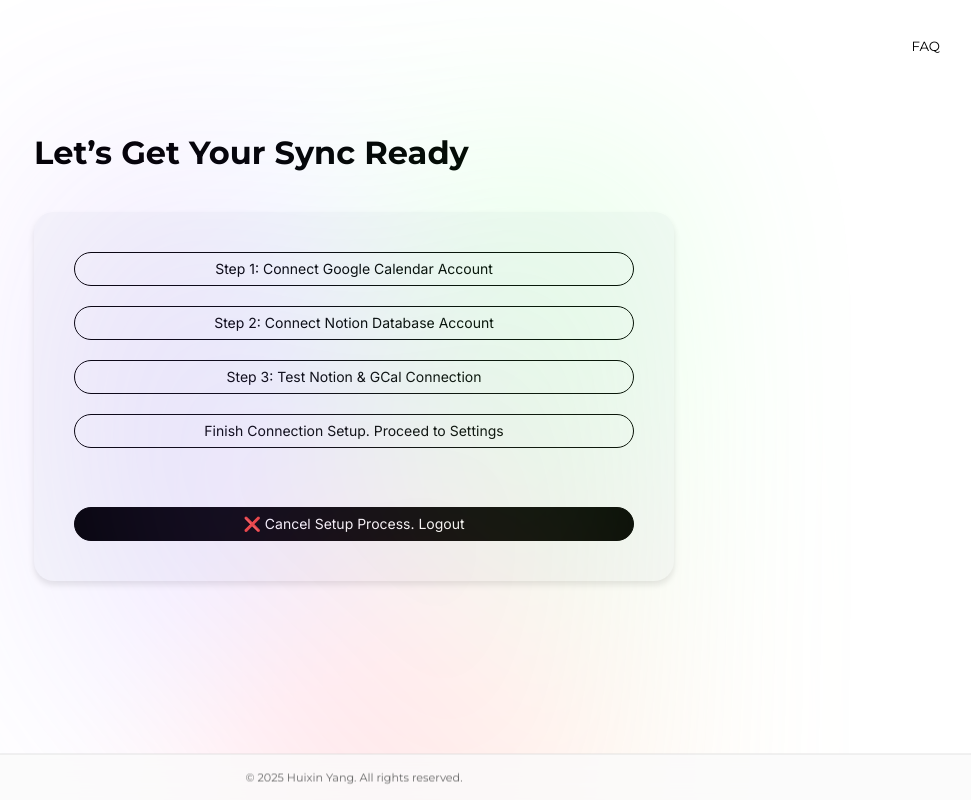
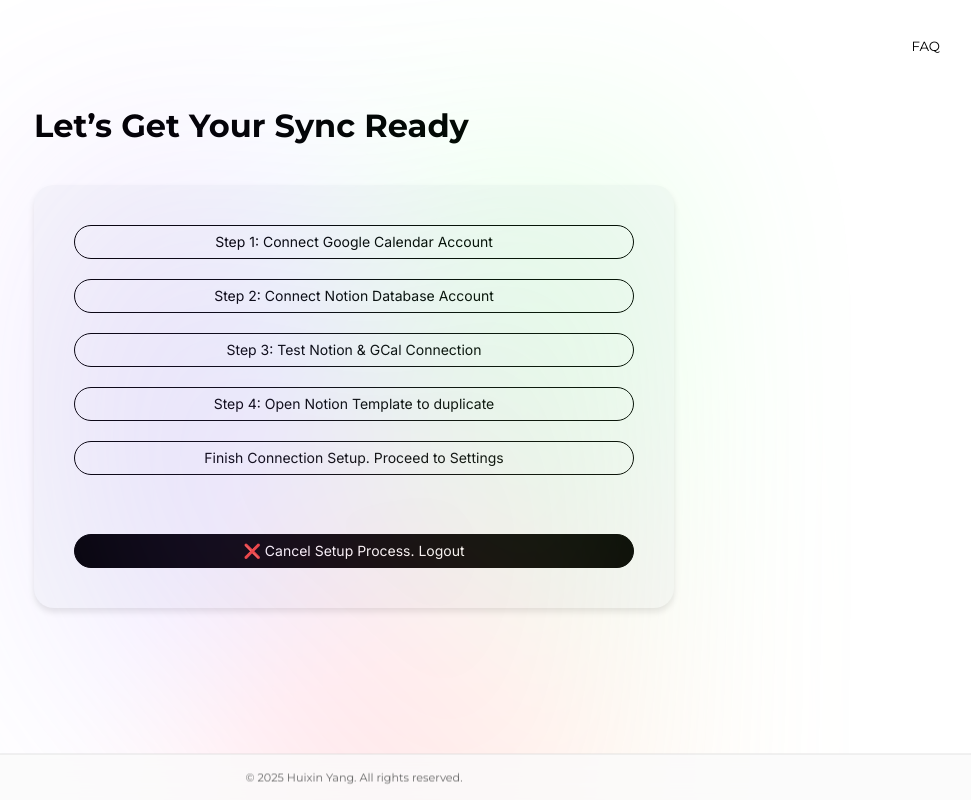
Before and after one commit to HUIXIN-TW/NotionSyncGCalFrontend, a Next.js app: page /getting-started in a window 1280 px wide. Shown: the whole page, without its empty margins (286-1257 px from the left). Built offline with nearby package versions, Linux system fonts and the light colour scheme; no server answers.

Commit message:
feat: add LinkToNotionTemplateButton for easy access to Notion template

```diff
--- a/src/app/getting-started/page.jsx
+++ b/src/app/getting-started/page.jsx
@@ -9,6 +9,7 @@ import RefreshGCalButton from "@components/button/RefreshGCalButton";
 import RefreshNotionButton from "@/components/button/RefreshNotionButton";
 import TestConnectionButton from "@components/button/TestConnectionButton";
 import SignOutButton from "@/components/button/SignOutButton";
+import LinkToNotionTemplateButton from "@/components/button/LinkToNotionTemplateButton";
 
 const GettingStarted = () => {
   const router = useRouter();
@@ -48,6 +49,11 @@ const GettingStarted = () => {
           text="Step 3: Test Notion & GCal Connection"
         />
 
+        <LinkToNotionTemplateButton
+          className="outline_btn"
+          text="Step 4: Open Notion Template to duplicate"
+        />
+
         <Button
           className="outline_btn"
           text="Finish Connection Setup. Proceed to Settings"
--- /dev/null
+++ b/src/components/button/LinkToNotionTemplateButton.jsx
@@ -0,0 +1,38 @@
+"use client";
+import { useState } from "react";
+import { useSession } from "next-auth/react";
+import Button from "@components/button/Button";
+import config from "@/config/notion";
+import logger from "@/utils/shared/logger";
+
+const LinkToNotionTemplateButton = ({ className, style, text }) => {
+  const [loading, setLoading] = useState(false);
+  const { data: session } = useSession();
+
+  async function handleClick() {
+    try {
+      setLoading(true);
+      logger.info("Redirecting to Notion template", {
+        user: session?.user?.email,
+      });
+      window.open(config.NOTION_PAGE_TEMPLATE_URL, "_blank");
+    } catch (err) {
+      logger.error("Failed to link to Notion template", err);
+    } finally {
+      setLoading(false);
+    }
+  }
+
+  return (
+    <Button
+      type="button"
+      className={className}
+      style={style}
+      text={loading ? "Linking..." : text || "Open Template"}
+      onClick={handleClick}
+      disabled={loading}
+    />
+  );
+};
+
+export default LinkToNotionTemplateButton;
```
